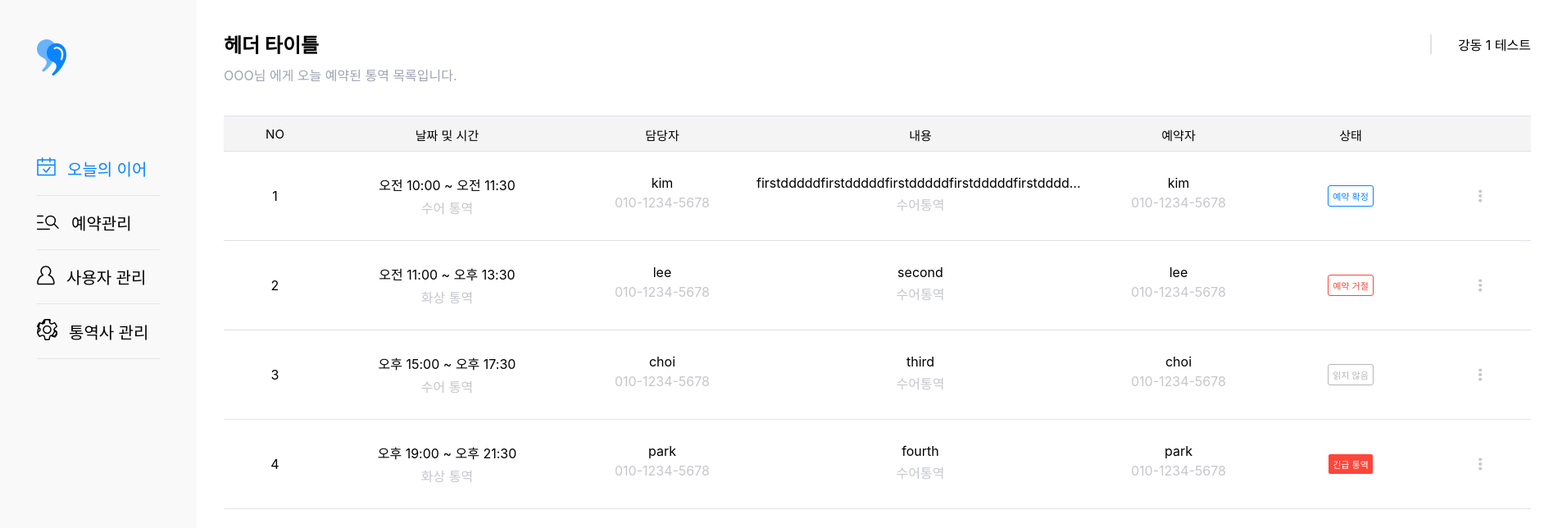
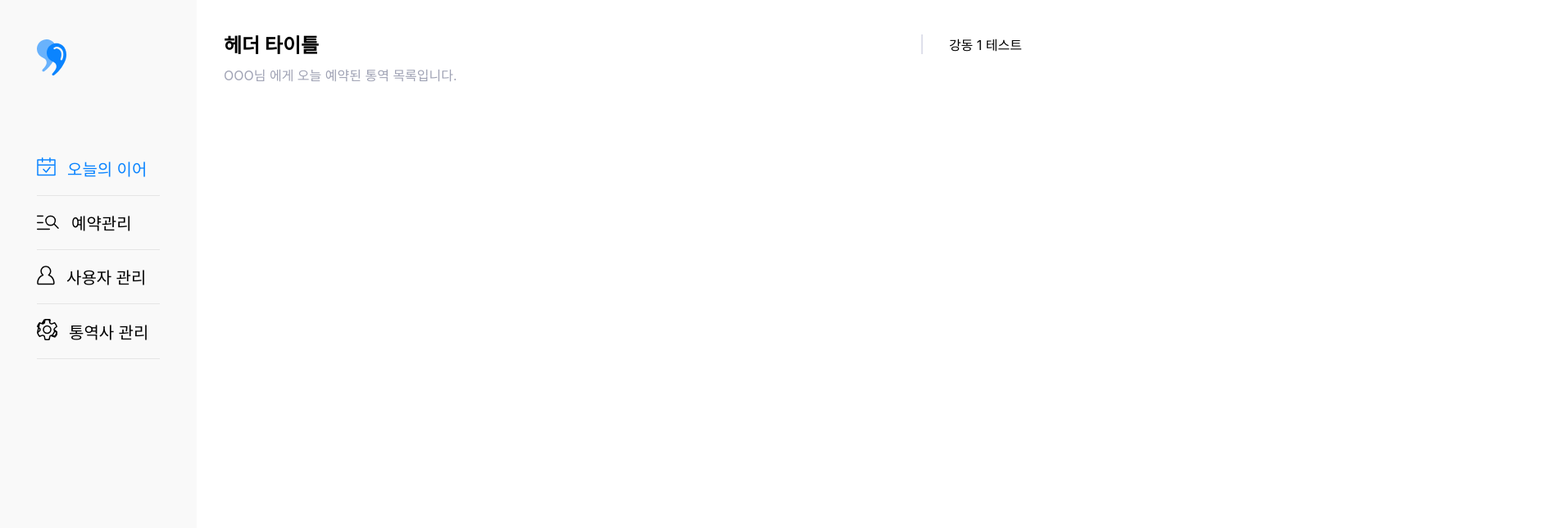
Before and after one commit to Sullivan-for-EAR/signear-web, a React (Create React App) app: page / in a window 1280 px wide. Shown: the top 644 px of the page at 82% size, 1901 px wide, since content can reach past the window. Built offline with nearby package versions, Linux system fonts and the light colour scheme; some icons are missing.

Commit message:
오늘의 이어 링크 수정

```diff
--- a/src/App.tsx
+++ b/src/App.tsx
@@ -19,7 +19,7 @@ const App: React.FC = () => {
         <SessionProvider>
           <DefaultLayout>
             <SWRConfig value={{ fetcher }}>
-              <Route path="/" exact component={TodayEars} />
+              <Route path="/today" exact component={TodayEars} />
               <Route path="/reservation" component={Reservation} />
               <Route path="/userManage" component={UserManage} />
             </SWRConfig>
```
